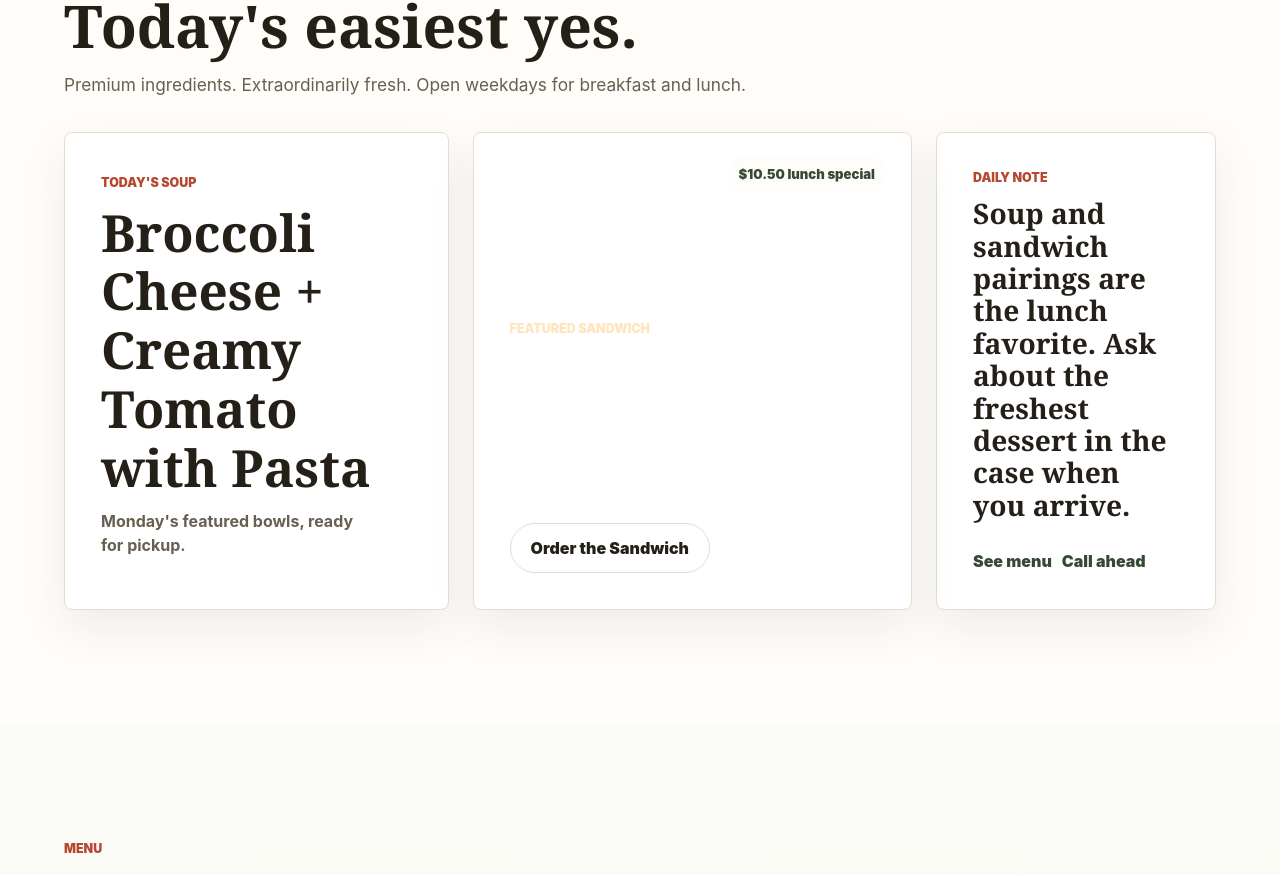
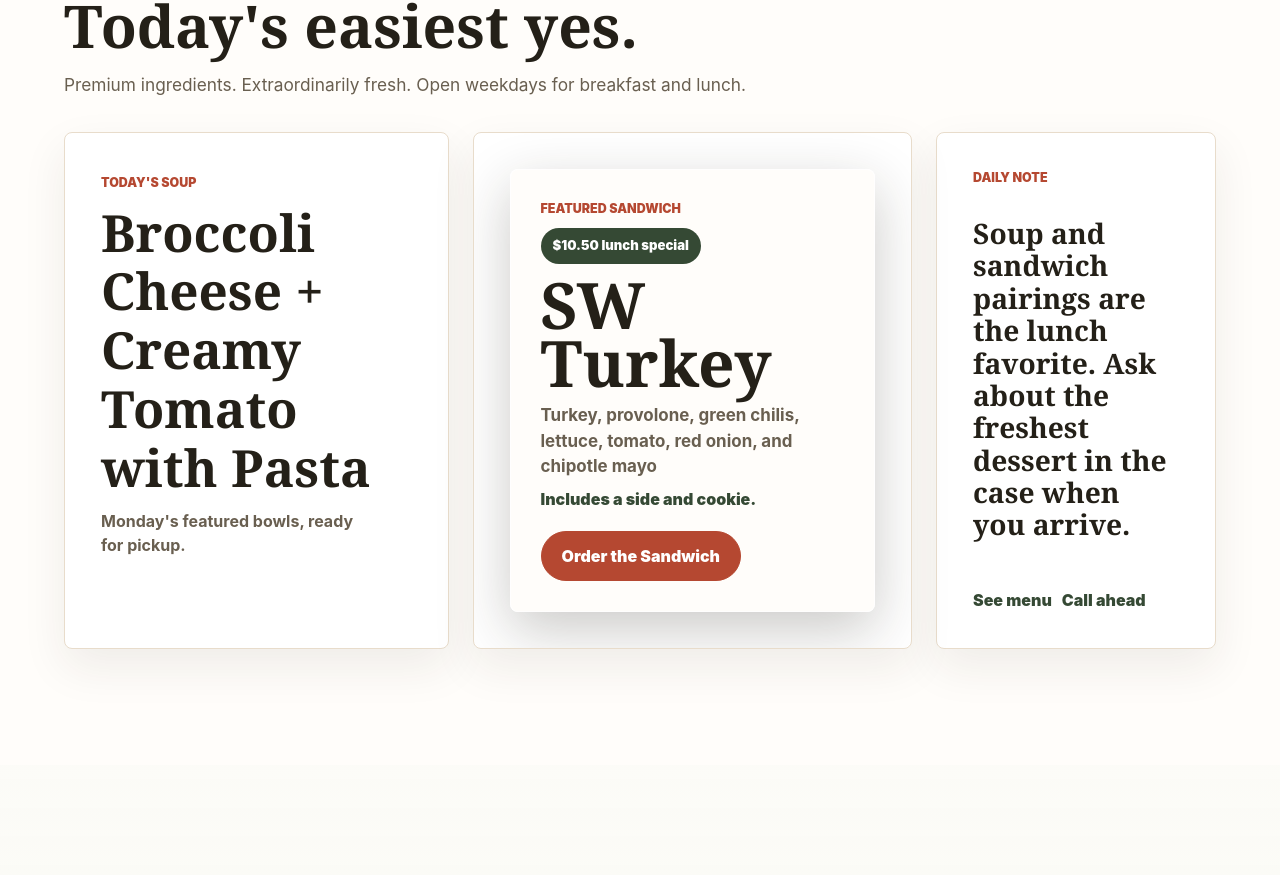
Before and after one commit to toinebrailsford-hue/stone-soup-cafe-burleson, a Next.js app: page / in a window 1280 px wide. Shown: the part 1209-2084 px from the top of the page. Built offline with nearby package versions, Linux system fonts and the light colour scheme.

Commit message:
Improve sandwich special legibility

```diff
--- a/app/globals.css
+++ b/app/globals.css
@@ -413,55 +413,71 @@ dd {
   align-items: flex-start;
   justify-content: flex-end;
   background:
-    linear-gradient(180deg, rgba(36, 32, 24, 0.02), rgba(36, 32, 24, 0.54)),
-    url("/stone-soup-hero.webp") 70% 48% / cover;
-  color: white;
+    linear-gradient(90deg, rgba(36, 32, 24, 0.54), rgba(36, 32, 24, 0.05) 58%),
+    url("/stone-soup-hero.webp") 74% 48% / cover;
+  padding: 20px;
 }
 
-.sandwich-special span,
-.sandwich-special p,
-.sandwich-special .included-note {
-  color: rgba(255, 255, 255, 0.88);
+.sandwich-panel {
+  width: min(100%, 430px);
+  border: 1px solid rgba(255, 255, 255, 0.74);
+  border-radius: 8px;
+  padding: clamp(22px, 3vw, 30px);
+  background: rgba(255, 253, 250, 0.94);
+  color: var(--ink);
+  box-shadow: 0 18px 55px rgba(36, 32, 24, 0.24);
+  backdrop-filter: blur(14px);
+}
+
+.sandwich-topline {
+  display: flex;
+  flex-wrap: wrap;
+  gap: 10px;
+  align-items: center;
+  justify-content: space-between;
 }
 
 .sandwich-special span {
-  color: #ffe4be;
+  color: var(--tomato);
+  font-size: 0.78rem;
+  font-weight: 950;
+  text-transform: uppercase;
 }
 
 .sandwich-special h3 {
   max-width: 360px;
   margin-top: 12px;
-  color: white;
+  color: var(--ink);
   font-size: clamp(2.8rem, 5vw, 5.4rem);
   line-height: 0.9;
 }
 
 .special-price {
-  position: absolute;
-  top: 24px;
-  right: 24px;
   border-radius: 999px;
   padding: 8px 12px;
-  background: rgba(255, 253, 250, 0.92);
-  color: var(--sage-dark);
+  background: var(--sage-dark);
+  color: white;
   font-size: 0.82rem;
   font-weight: 950;
 }
 
 .sandwich-special p {
   max-width: 420px;
+  color: var(--muted);
   font-size: 1.06rem;
 }
 
 .included-note {
   margin-top: 8px;
+  color: var(--sage-dark);
   font-weight: 900;
 }
 
 .sandwich-special .button {
   margin-top: 20px;
-  background: white;
-  color: var(--ink);
+  border-color: var(--tomato);
+  background: var(--tomato);
+  color: white;
 }
 
 .daily-note {
--- a/app/page.tsx
+++ b/app/page.tsx
@@ -263,12 +263,16 @@ export default async function Home() {
             <p>{todaySoup ? `${todaySoup.day}'s featured bowls, ready for pickup.` : "Fresh soup, ready for pickup."}</p>
           </article>
           <article className="sandwich-special">
+            <div className="sandwich-panel">
+              <div className="sandwich-topline">
                 <span>Featured sandwich</span>
                 <div className="special-price">$10.50 lunch special</div>
+              </div>
               <h3>{sandwich.name}</h3>
               <p>{sandwich.ingredients}</p>
               <div className="included-note">{sandwich.included}</div>
               <a className="button" href="tel:+18174472989">Order the Sandwich</a>
+            </div>
           </article>
           <article className="daily-note">
             <span>Daily note</span>
```
Lines whose indentation alone changed are shown as unchanged.
